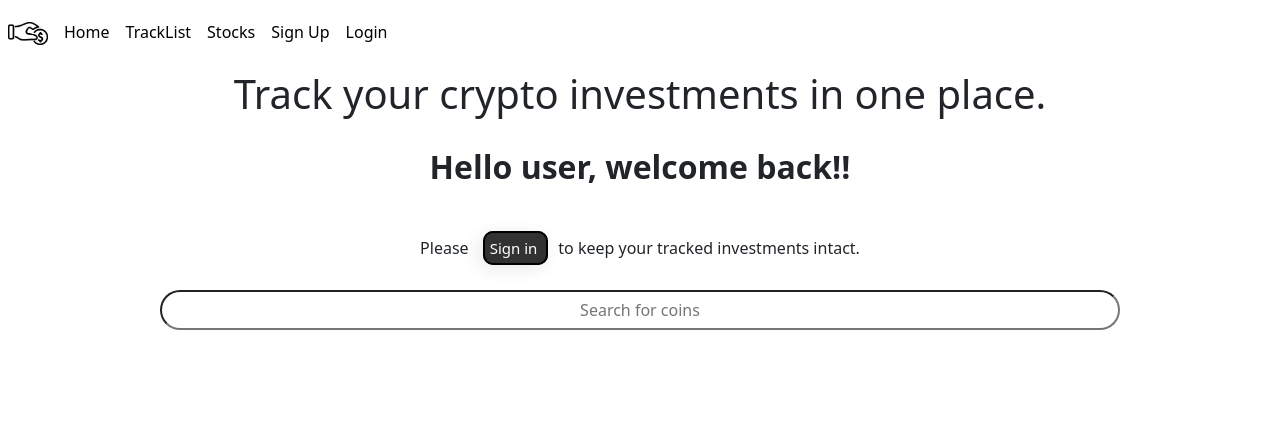
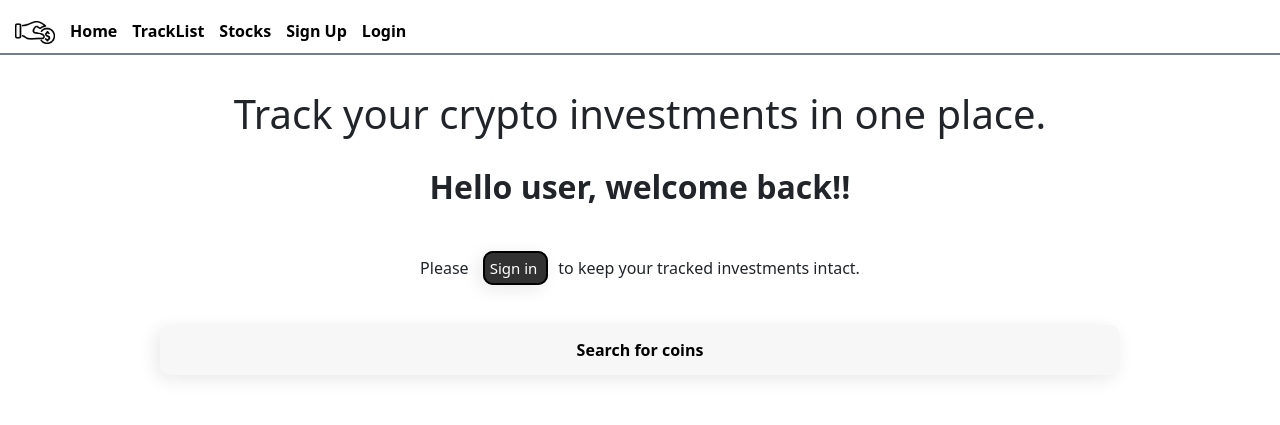
Before and after one commit to svastiks/react-all-investments-portfolio, a React (Create React App) app in the folder client/: page / in a window 1280 px wide. Shown: the top 425 px of the page. Built offline with nearby package versions, Linux system fonts and the light colour scheme; no server answers.

Commit message:
UI changes

```diff
--- a/client/src/Components/Coinlist.jsx
+++ b/client/src/Components/Coinlist.jsx
@@ -10,7 +10,7 @@ import { isDisabled } from '@testing-library/user-event/dist/utils';
 const Coinlist = (coin) => {
 
     const [isDisabled, setDisabled] = useState(false);
-    const [isDisabledRemove, setDisabledRemove] = useState(true);
+    const [isDisabledRemove, setDisabledRemove] = useState(false);
 
 
     const send = () => {
@@ -25,14 +25,13 @@ const Coinlist = (coin) => {
         }
         else {
             setDisabled(false);
-            setDisabledRemove(true);
+            setDisabledRemove(false);
         }
     }
 
     const removeCoin = (id) => {
         localStorage.removeItem(id);
-        setDisabledRemove(true);
-        setDisabled(false);
+
         // window.location.reload(true);
     }
 
--- a/client/src/Components/Navbar.jsx
+++ b/client/src/Components/Navbar.jsx
@@ -28,7 +28,7 @@ export default function Navbar() {
                 <Link to='/stocks'>Stocks</Link>
                 {loginStatus ? null : <Link to='/register'>Sign Up</Link>}
                 {loginStatus ? null : <Link to='/login'>Login</Link>}
-                {loginStatus ? <Link to='/' onClick={logout}>Logout</Link> : null}
+                {loginStatus ? <Link className="logoutLink" to='/' onClick={logout}>Logout<img className='logout-icon' src='Images/logout-icon.svg' alt='logout-icon'></img></Link> : null}
             </div>
         </div>
 
--- a/client/src/Pages/Login.jsx
+++ b/client/src/Pages/Login.jsx
@@ -45,7 +45,7 @@ export default function Login() {
 
       setTimeout(() => {
         window.location.href = '/'
-      }, 2000)
+      }, 1000)
 
     }
     else {
--- a/client/src/stylesheet.css
+++ b/client/src/stylesheet.css
@@ -52,7 +52,7 @@ body {
     text-align: center;
     display: flex;
     justify-content: center;
-    margin: 30px 0 40px 0;
+    margin: 30px 0 60px 0;
 }
 
 .coin-search {
@@ -63,7 +63,18 @@ body {
     width: 75%;
     margin: auto;
     border-radius: 20px;
-    height: 40px;
+    height: 50px;
+    background: #F7F7F7;
+    box-shadow: -4px 4px 18px rgba(0, 0, 0, 0.09);
+    border-radius: 10px;
+    border: transparent;
+    color: black;
+    margin-top: 15px;
+}
+
+.coin-search::placeholder {
+    color: black;
+    font-weight: 600;
 }
 
 .searchBar {
@@ -168,13 +179,17 @@ body {
     /* background-color: cadetblue; */
     height: 45px;
     padding: 10px;
+    padding-bottom: 60px;
     margin-top: 10px;
+    margin-bottom: 35px;
+    border-bottom: 2px solid slategray;
 }
 
 .navbar-links a {
     color: #000;
     text-decoration: none;
-    padding: 8px;
+    padding-left: 15px;
+    font-weight: 700;
 }
 
 /* Stocks Page */
@@ -246,6 +261,17 @@ body {
     margin-top: -20px;
 }
 
+.logoutLink {
+    font-size: 23px;
+    padding-left: 30px !important;
+}
+
+.logout-icon {
+    width: 35px;
+    margin-top: -10px;
+    padding-left: 10px;
+}
+
 /* TrackerList */
 
 .tracker-coinImage {
@@ -267,15 +293,15 @@ body {
 }
 
 .listRemove {
-    border-radius: 5px;
+    background: orangered;
+    box-shadow: -4px 4px 18px rgba(0, 0, 0, 0.09);
+    height: 40px;
+    color: white;
     border: transparent;
-    width: 75px;
-    display: flex;
-    height: 30px;
-    margin-top: 5px;
-    background-color: red;
-    color: white;
-    justify-content: center;
+    width: 115px;
+    margin-bottom: 20px;
+    border: transparent;
+    border-radius: 10px;
 }
 
 .list-row {
```
Also changed, not shown: client/public/Images/logout-icon.svg (added).
